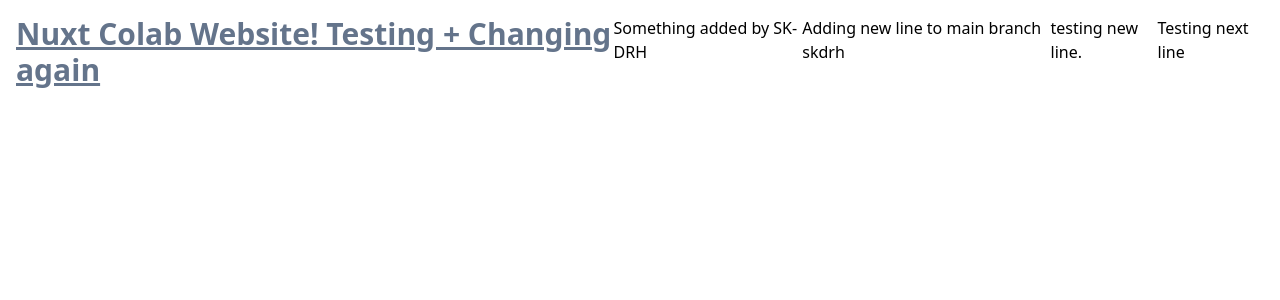
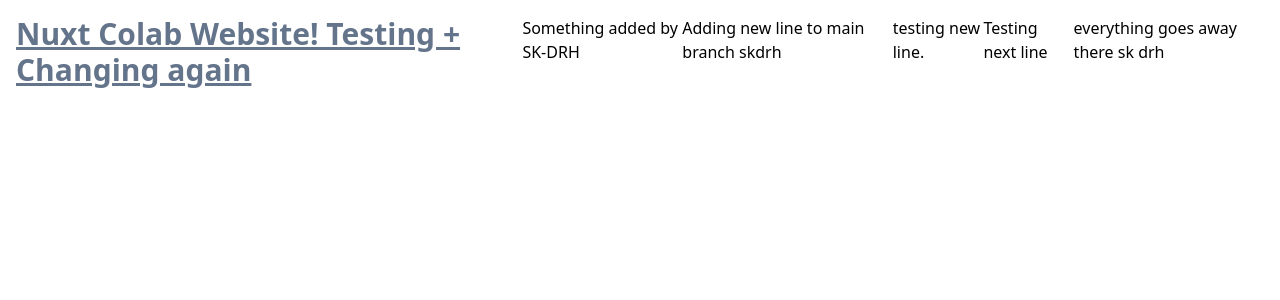
Before and after one commit to dragon-devs/colab-website, a Nuxt app: page / in a window 1280 px wide. Shown: the top 300 px of the page. Built offline with nearby package versions, Linux system fonts and the light colour scheme.

Commit message:
changing from skdrh

```diff
--- a/pages/index.vue
+++ b/pages/index.vue
@@ -7,6 +7,7 @@
     <p>Adding new line to main branch skdrh</p>
     <p>testing new line.</p>
     <p>Testing next line</p>
+    <p>everything goes away there sk drh</p>
   </div>
 </template>
 
```
